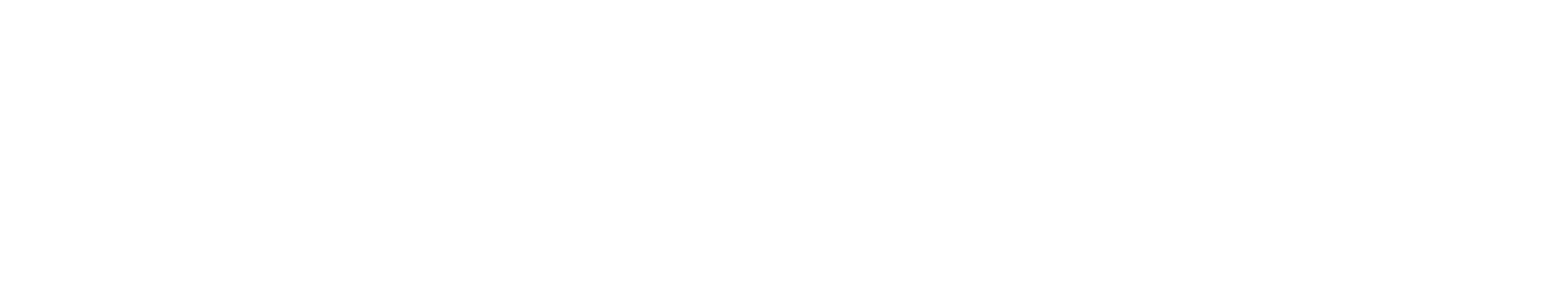
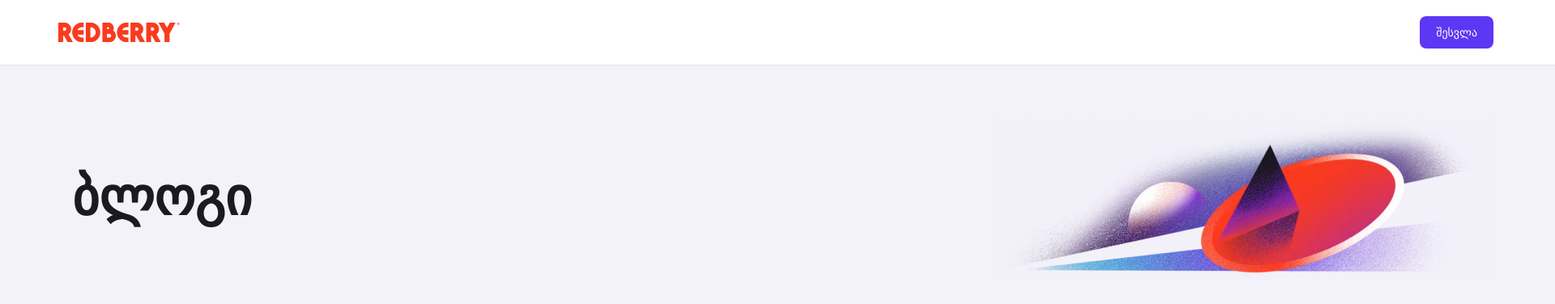
Before and after one commit to TemuriTsutskiridze/DevSquad, a plain HTML site: page index.html in a window 1280 px wide. Shown: the whole page at 81% size, 1920 px wide, since content can reach past the window. Drawn offline with Linux system fonts and the light colour scheme; a small style sheet from the web is missing.

Commit message:
Setup basic HTML structure

```diff
--- a/index.html
+++ b/index.html
@@ -1,12 +1,25 @@
 <!DOCTYPE html>
 <html lang="en">
-  <head>
-    <meta charset="UTF-8" />
-    <meta name="viewport" content="width=device-width, initial-scale=1.0" />
-    <link rel="stylesheet" href="common.css" />
-    <link rel="stylesheet" href="styles.css" />
-    <script src="script.js" defer></script>
-    <title>Document</title>
-  </head>
-  <body></body>
+<head>
+    <meta charset="UTF-8">
+    <meta name="viewport" content="width=device-width, initial-scale=1.0">
+    <title>Home</title>
+    <link rel="stylesheet" href="styles.css">
+</head>
+<body>
+    </div>
+    <header>
+        <img src="./img/LOGO-02 3.png" alt="redberry" style="margin-left: 72px;">
+        <button id="log-in-btn">შესვლა</button>
+    </header>
+    <main id="main-page">
+        <div style="display: flex;">
+            <h1>ბლოგი</h1>
+            <img src="./img/Blog-1024x355 1.png" alt="home image" style="margin-left: auto; margin-right: 72px; margin-top: 64px;">
+        </divv>
+        </div>
+    </main>
+
+    <script src="script.js"></script>
+</body>
 </html>
--- a/styles.css
+++ b/styles.css
@@ -0,0 +1,71 @@
+@import url('https://free.bboxtype.com/embedfonts/?family=FiraGO:400,500,600,700,800');
+
+body {
+    font-family: FiraGO;
+    width: 1920px;
+    height: 100%;
+    position: relative;
+    margin: 0;
+    background: #F3F2FA;
+}
+
+header {
+    display: -webkit-box;
+    display: -ms-flexbox;
+    display: flex;
+    -webkit-box-align: center;
+        -ms-flex-align: center;
+            align-items: center;
+    width: 1920px;
+    height: 80px;
+    -ms-flex-negative: 0;
+        flex-shrink: 0;
+    border-bottom: 1px solid #E4E3EB;
+    background: #FFF;
+}
+
+header button {
+    display: -webkit-inline-box;
+    display: -ms-inline-flexbox;
+    display: inline-flex;
+    padding: 10px 20px;
+    -webkit-box-pack: center;
+        -ms-flex-pack: center;
+            justify-content: center;
+    -webkit-box-align: center;
+        -ms-flex-align: center;
+            align-items: center;
+    gap: 10px;
+    border-radius: 8px;
+    background: #5D37F3;
+    color: #FFF;
+    border: none;
+    font-size: 14px;
+    font-weight: 500;
+    line-height: 20px;
+}
+
+header button:hover {
+    cursor: pointer;
+    -webkit-box-shadow: 2px 2px 2px #390af3;
+            box-shadow: 2px 2px 2px #390af3;
+}
+
+
+#log-in-btn {
+    margin-left: auto;
+    margin-right: 76px;
+}
+
+
+
+h1 {
+    color: #1A1A1F;
+    font-family: FiraGO;
+    font-size: 64px;
+    font-style: normal;
+    font-weight: 700;
+    line-height: 72px;
+    margin-left: 89px;
+    margin-top: 128px;
+}
```
Also changed, not shown: img/Blog-1024x355 1.png (added), img/LOGO-02 3.png (added).
